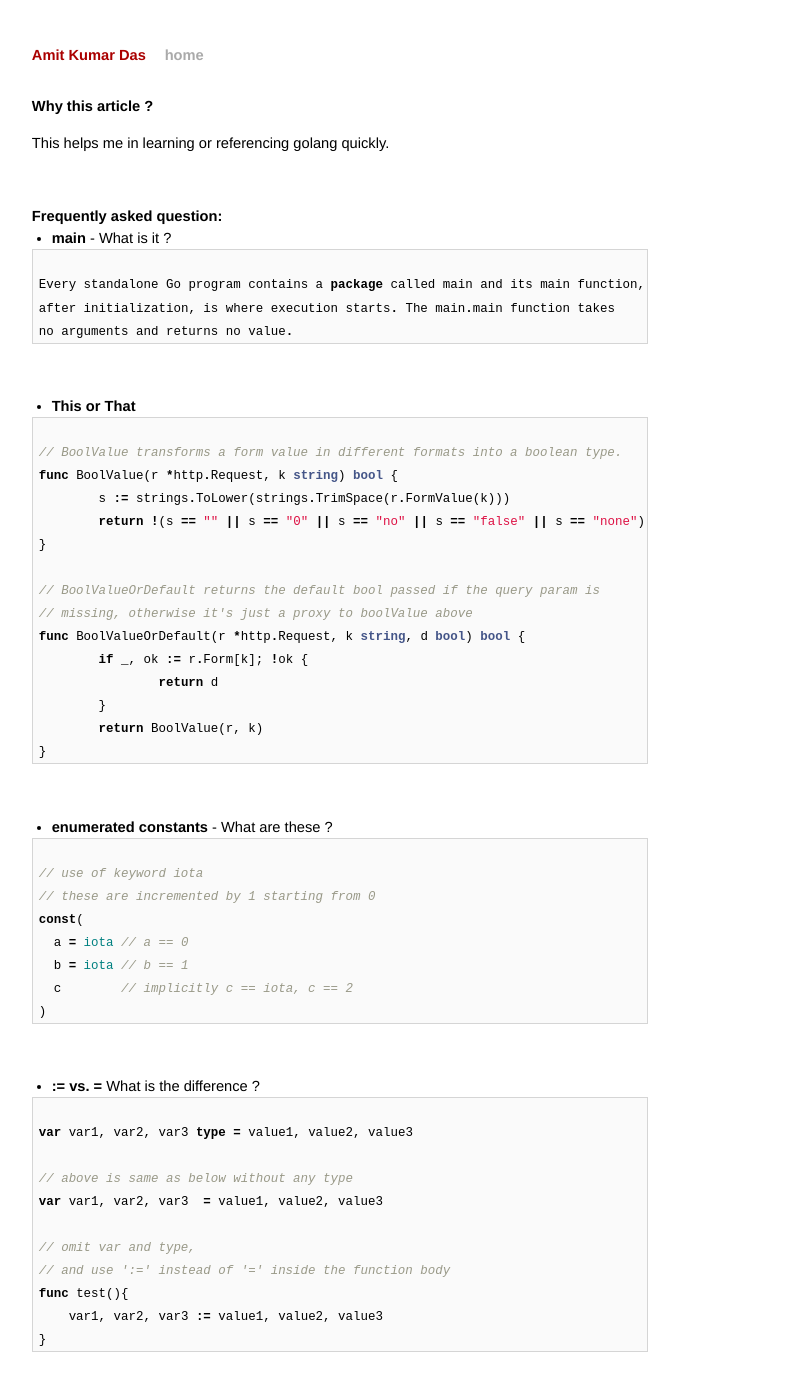
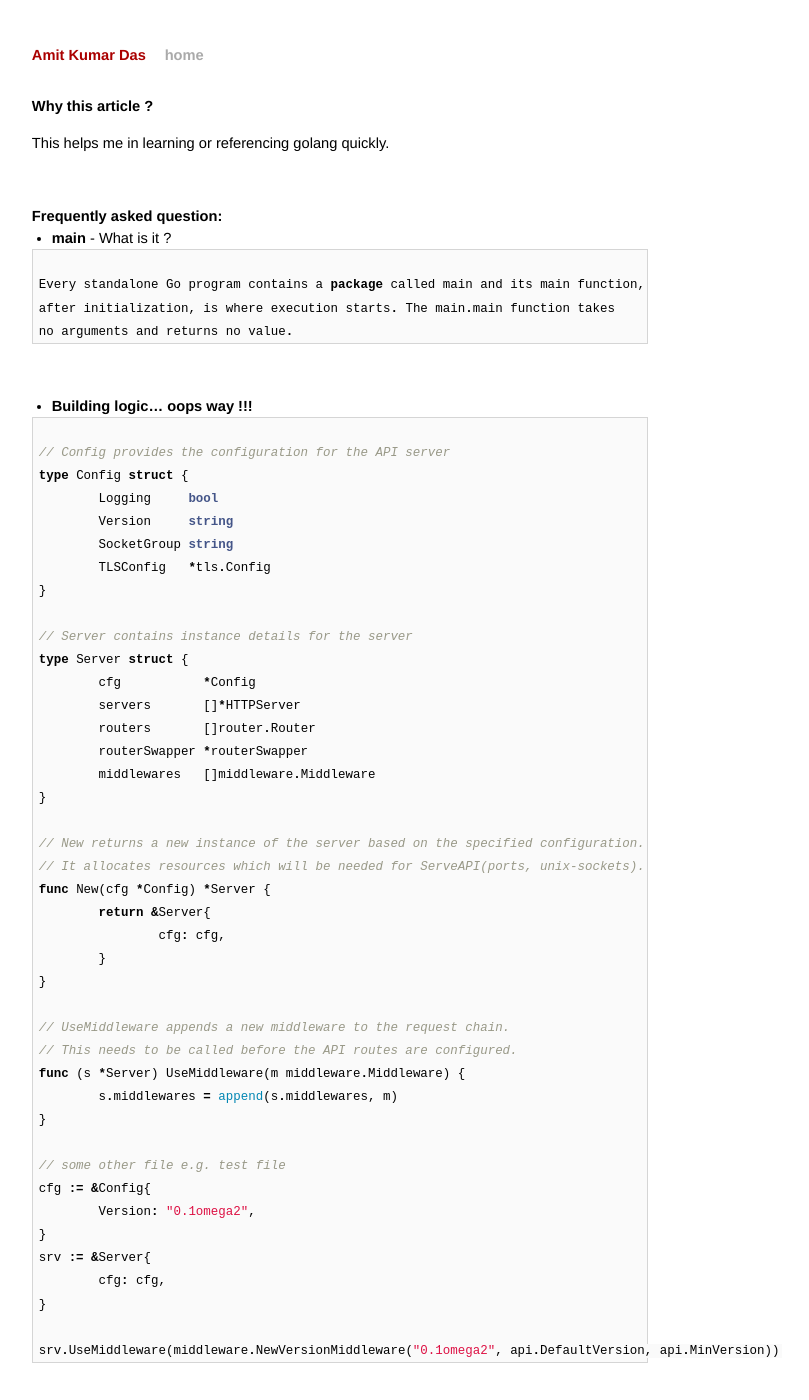
Before and after one commit to AmitKumarDas/amitkumardas.github.io, a Jekyll site: the page built from _posts/2016-07-14-my-golang-refresher.md, in a window 1280 px wide and 1400 px high. Shown: the whole window, without its empty margins (300-1109 px from the left). Built offline with Jekyll 4.4.1, drawn with Linux system fonts in a browser that asks for light colours; some of the changed text lies outside the part shown.

Commit message:
Update 2016-07-14-my-golang-refresher.md

````diff
--- a/_posts/2016-07-14-my-golang-refresher.md
+++ b/_posts/2016-07-14-my-golang-refresher.md
@@ -22,7 +22,55 @@ no arguments and returns no value.
 
 <br />
 
-- **This or That**
+- **Building logic... oops way !!!**
+
+```go
+
+// Config provides the configuration for the API server
+type Config struct {
+	Logging     bool
+	Version     string
+	SocketGroup string
+	TLSConfig   *tls.Config
+}
+
+// Server contains instance details for the server
+type Server struct {
+	cfg           *Config
+	servers       []*HTTPServer
+	routers       []router.Router
+	routerSwapper *routerSwapper
+	middlewares   []middleware.Middleware
+}
+
+// New returns a new instance of the server based on the specified configuration.
+// It allocates resources which will be needed for ServeAPI(ports, unix-sockets).
+func New(cfg *Config) *Server {
+	return &Server{
+		cfg: cfg,
+	}
+}
+
+// UseMiddleware appends a new middleware to the request chain.
+// This needs to be called before the API routes are configured.
+func (s *Server) UseMiddleware(m middleware.Middleware) {
+	s.middlewares = append(s.middlewares, m)
+}
+
+// some other file e.g. test file
+cfg := &Config{
+	Version: "0.1omega2",
+}
+srv := &Server{
+	cfg: cfg,
+}
+
+srv.UseMiddleware(middleware.NewVersionMiddleware("0.1omega2", api.DefaultVersion, api.MinVersion))
+```
+
+<br />
+
+- **This or That - Case for defaults**
 
 ```go
 
````
